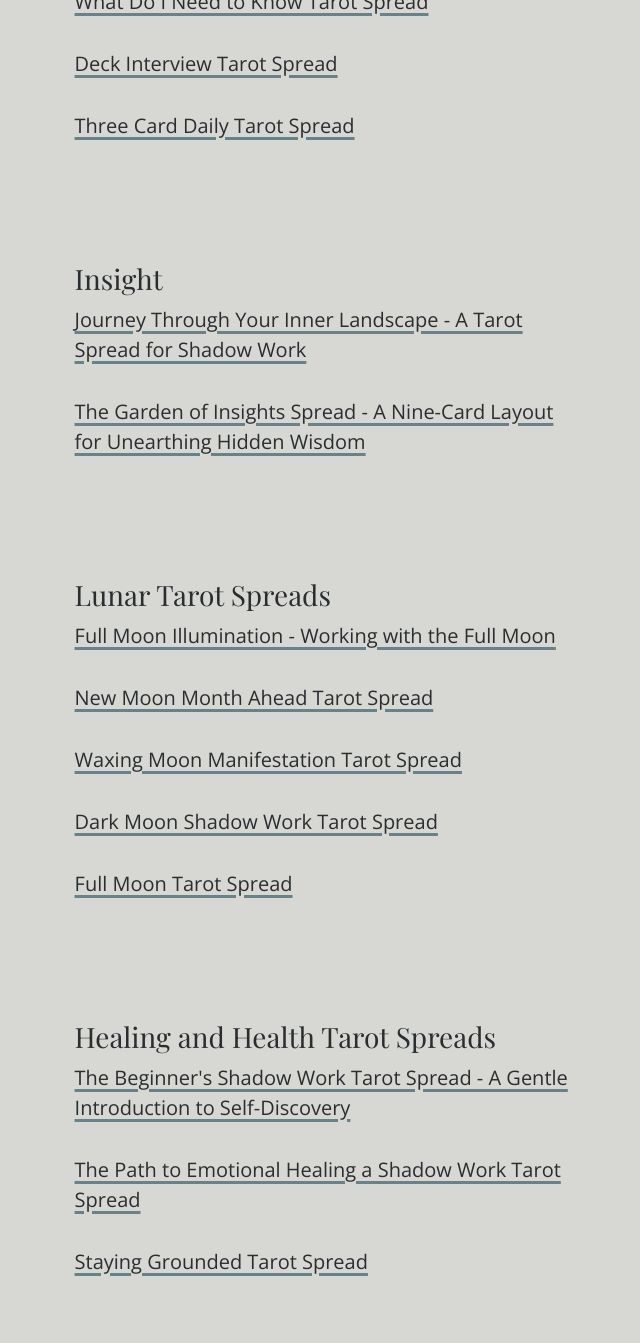
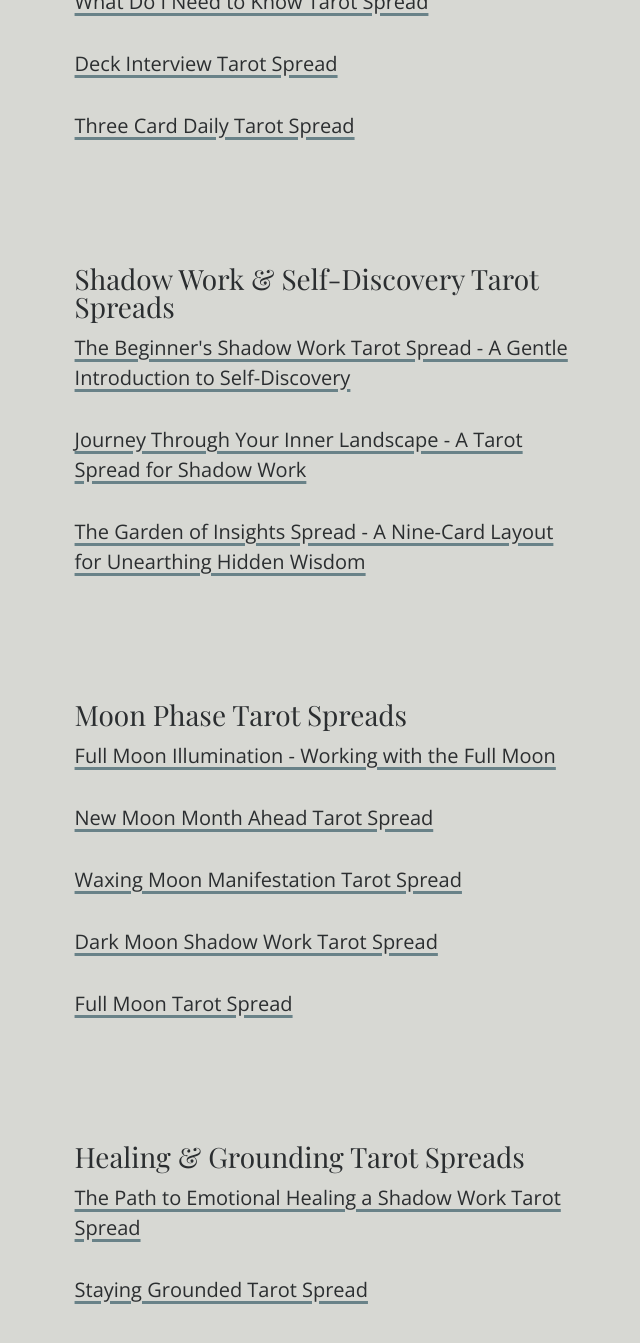
Before and after one commit to arabellas-craft/arabellas-craft.github.io, a Jekyll site: the page built from free-tarot-spreads.md, in a window 1280 px wide and 1400 px high, scrolled down 1265 px. Shown: the top 1343 px of the window, without its empty margins (310-950 px from the left). Built offline with Jekyll 4.4.1, drawn with Linux system fonts in a browser that asks for light colours; some web fonts are replaced; some of the changed text lies outside the part shown.

```diff
--- a/free-tarot-spreads.md
+++ b/free-tarot-spreads.md
@@ -1,9 +1,9 @@
 ---
 layout: default
-title: Free Tarot Card Spreads | Juniper Divination and Witchery | Tarot Readings | Online Tarot Card Reading
+title: Free Tarot Spreads - For Beginners, Shadow Work, Love & More | Juniper Divination
 permalink: /free-tarot-spreads/
 categories: Free tarot spreads, Tarot card reading, Divination tools, Tarot card interpretations, Tarot guidance, Tarot card spreads, Online tarot readings, Tarot for beginners, Daily tarot guidance, Tarot card meanings
-short-description: Explore our diverse collection of free tarot card spreads, designed to provide profound insights into various aspects of your life's journey. Uncover hidden truths and gain clarity with Juniper Divination's comprehensive tarot card spreads.
+short-description: Discover 40+ free tarot card spreads for beginners and experienced readers. Master shadow work, moon phases, love readings, and sabbat divination today.
 ---
 # Tarot for In-Depth Guidance and Clarity
 Are you seeking profound insights and clarity into different facets of your life's journey? Juniper Divination offers an extensive array of meticulously crafted free tarot card spreads, tailored to illuminate your path and provide deeper understanding.
@@ -22,7 +22,7 @@ Explore our diverse collection of free tarot card spreads today, and let the anc
 {% endfor %}
 <br><br>
 
-<h2> Insight</h2>
+<h2>Shadow Work & Self-Discovery Tarot Spreads</h2>
 {% for post in site.posts %}
   {% if post.category == 'Insight' %}
   <p><a href=" {{ post.url | relative_url }} ">{{post.title}} </a></p>
@@ -30,7 +30,7 @@ Explore our diverse collection of free tarot card spreads today, and let the anc
 {% endfor %}
 <br><br>
 
-<h2> Lunar Tarot Spreads</h2>
+<h2>Moon Phase Tarot Spreads</h2>
 {% for post in site.posts %}
   {% if post.category == 'Lunar' %}
   <p><a href=" {{ post.url | relative_url }} ">{{post.title}} </a></p>
@@ -38,7 +38,7 @@ Explore our diverse collection of free tarot card spreads today, and let the anc
 {% endfor %}
 <br><br>
 
-<h2>Healing and Health Tarot Spreads</h2>
+<h2>Healing & Grounding Tarot Spreads</h2>
 {% for post in site.posts %}
   {% if post.category == 'Healing and Health' %}
   <p><a href=" {{ post.url | relative_url }} ">{{post.title}} </a></p>
```
Also changed, not shown: other parts of free-tarot-spreads.md (+3 -3 lines), _posts/2025-11-11-beginner-shadow-work-tarot-spread.md (+1 -1 lines).
